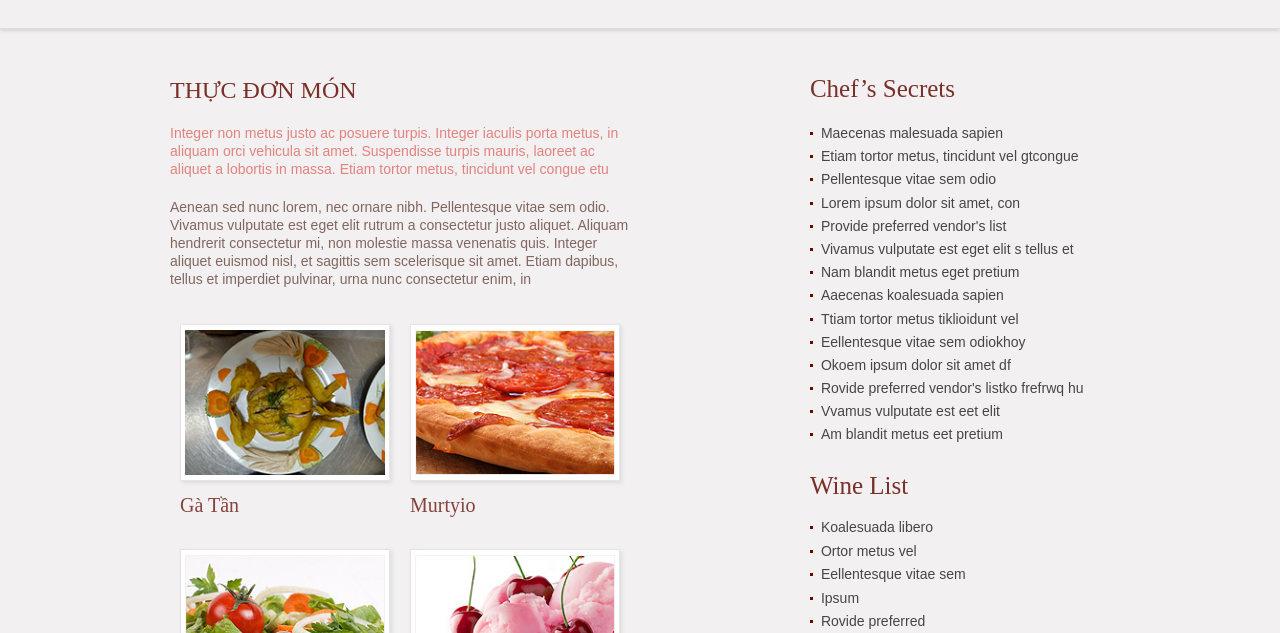
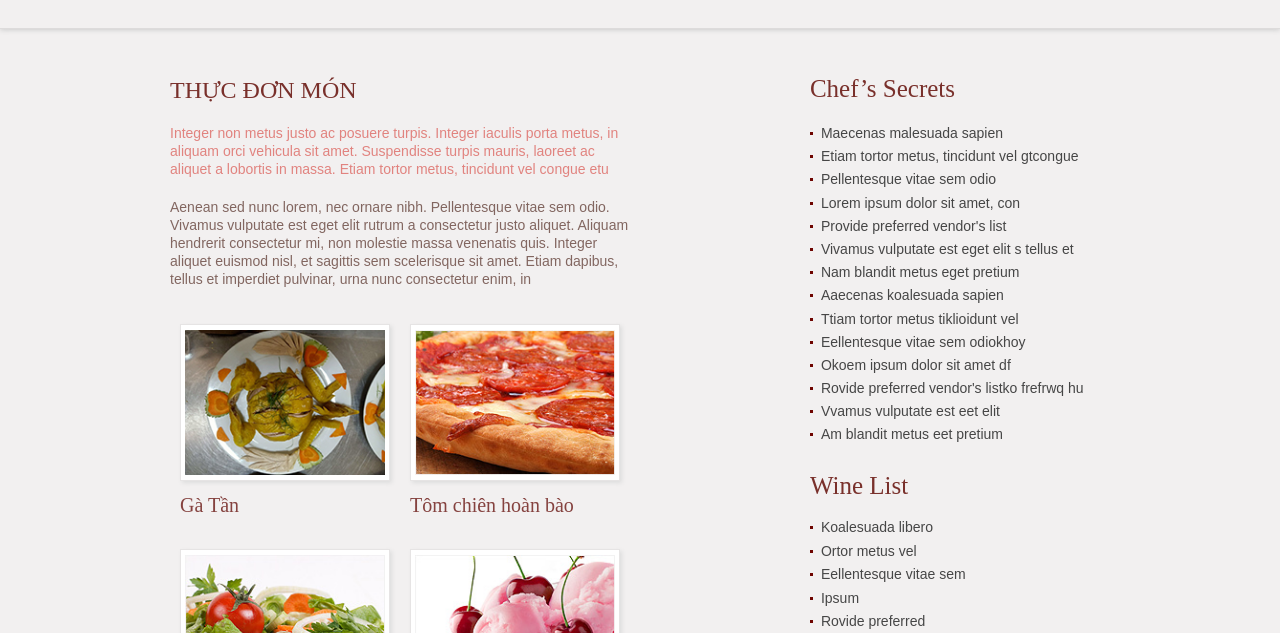
Before and after one commit to songlampalace/songlampalace.github.io, a plain HTML site: page index-2.html in a window 1280 px wide. Shown: the part 141-774 px from the top of the page. Drawn offline with Linux system fonts and the light colour scheme.

Commit message:
Update index-2.html

```diff
--- a/index-2.html
+++ b/index-2.html
@@ -83,7 +83,7 @@
 	        <div class="col-1-2">
 				<div class="wrap-col">
 	          <img src="images/page3_img2.jpg" alt="" class="img_inner">
-	          <h3><a href="#">Murtyio</a></h3>
+	          <h3><a href="#">Tôm chiên hoàn bào</a></h3>
 			  	</div>
 	        </div>
 		</div>
```
